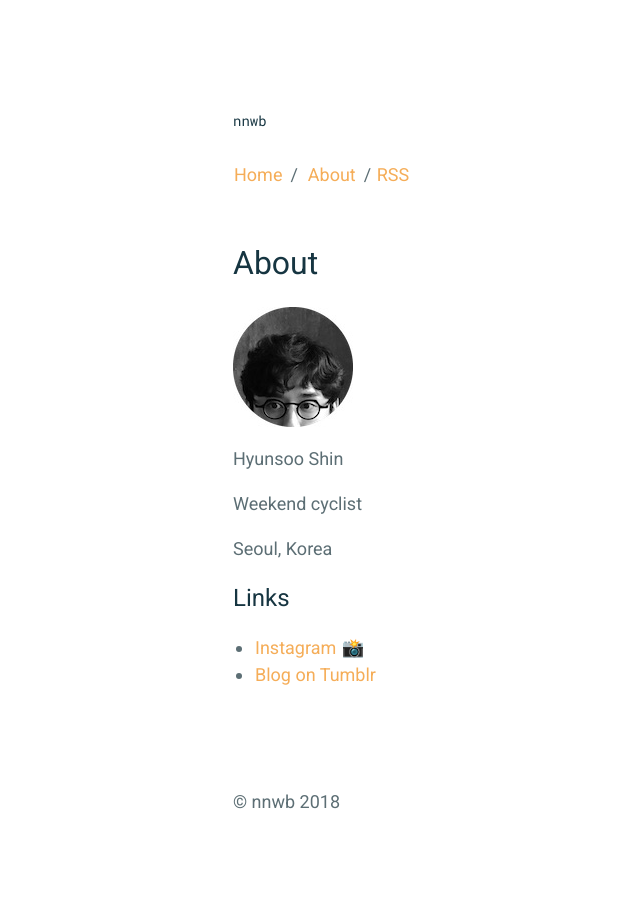
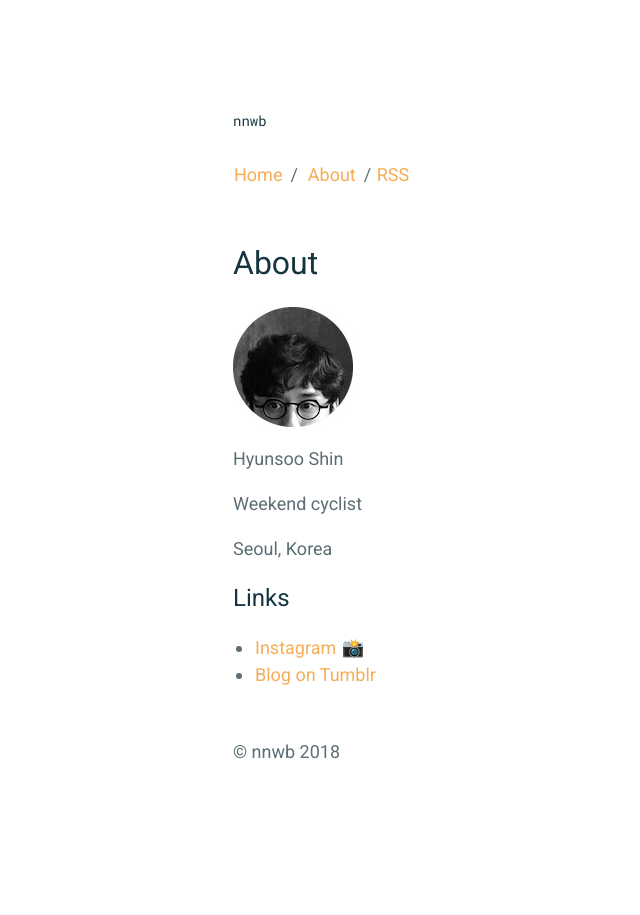
Before and after one commit to nnwb/nnwb.github.io, a Jekyll site: the page built from _pages/about.md, in a window 1280 px wide. Shown: the whole page, without its empty margins (57-697 px from the left). Built offline with Jekyll 4.4.1, drawn with Linux system fonts in a browser that asks for light colours.

Commit message:
Update _article.scss

```diff
--- a/_sass/components/_article.scss
+++ b/_sass/components/_article.scss
@@ -3,7 +3,7 @@
    ========================================================================== */
 
 .c-article {
-    margin-bottom: 10rem; // 100px
+    margin-bottom: 5rem; // 100px
 }
 
 .c-article__header {
```
